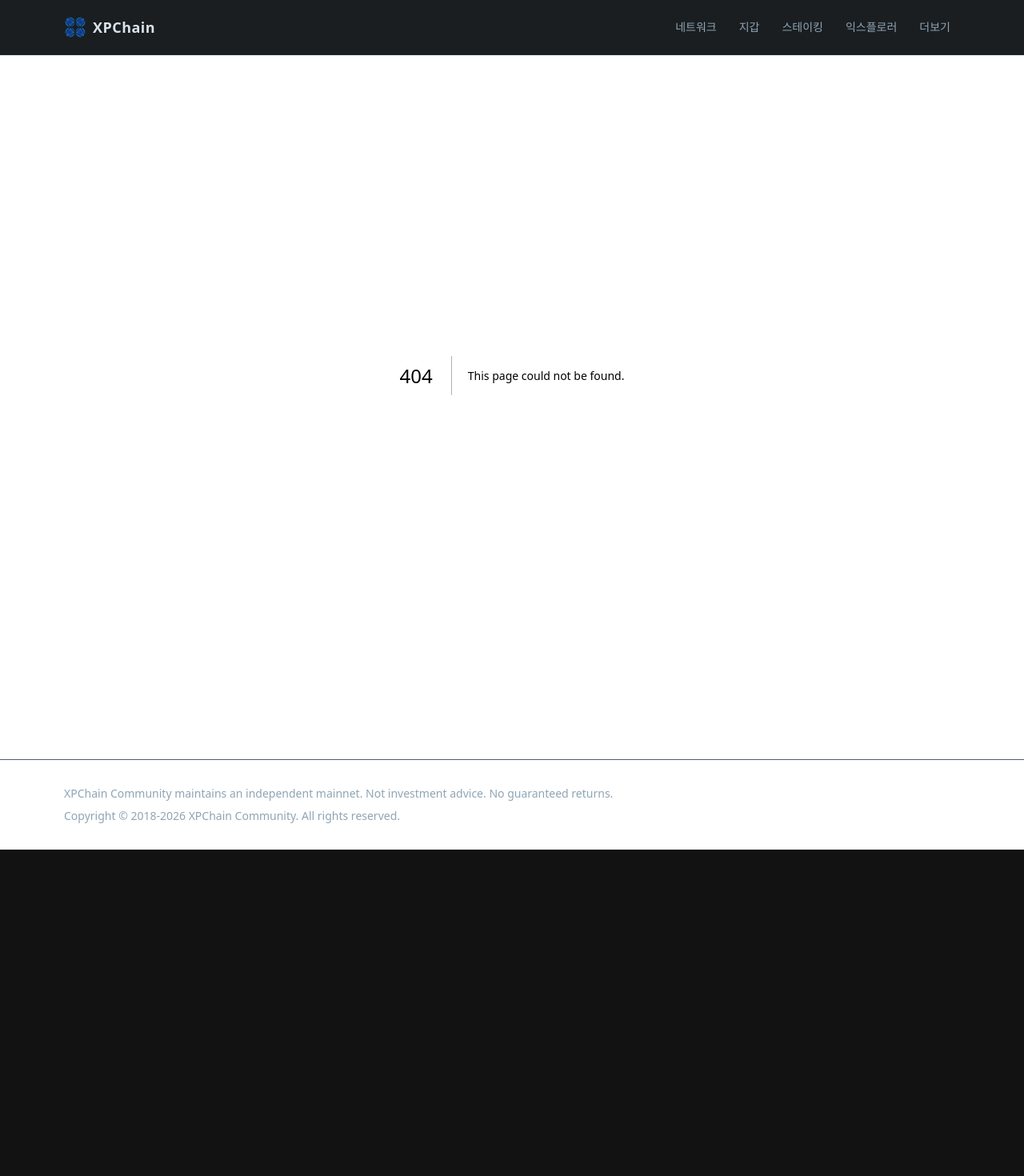
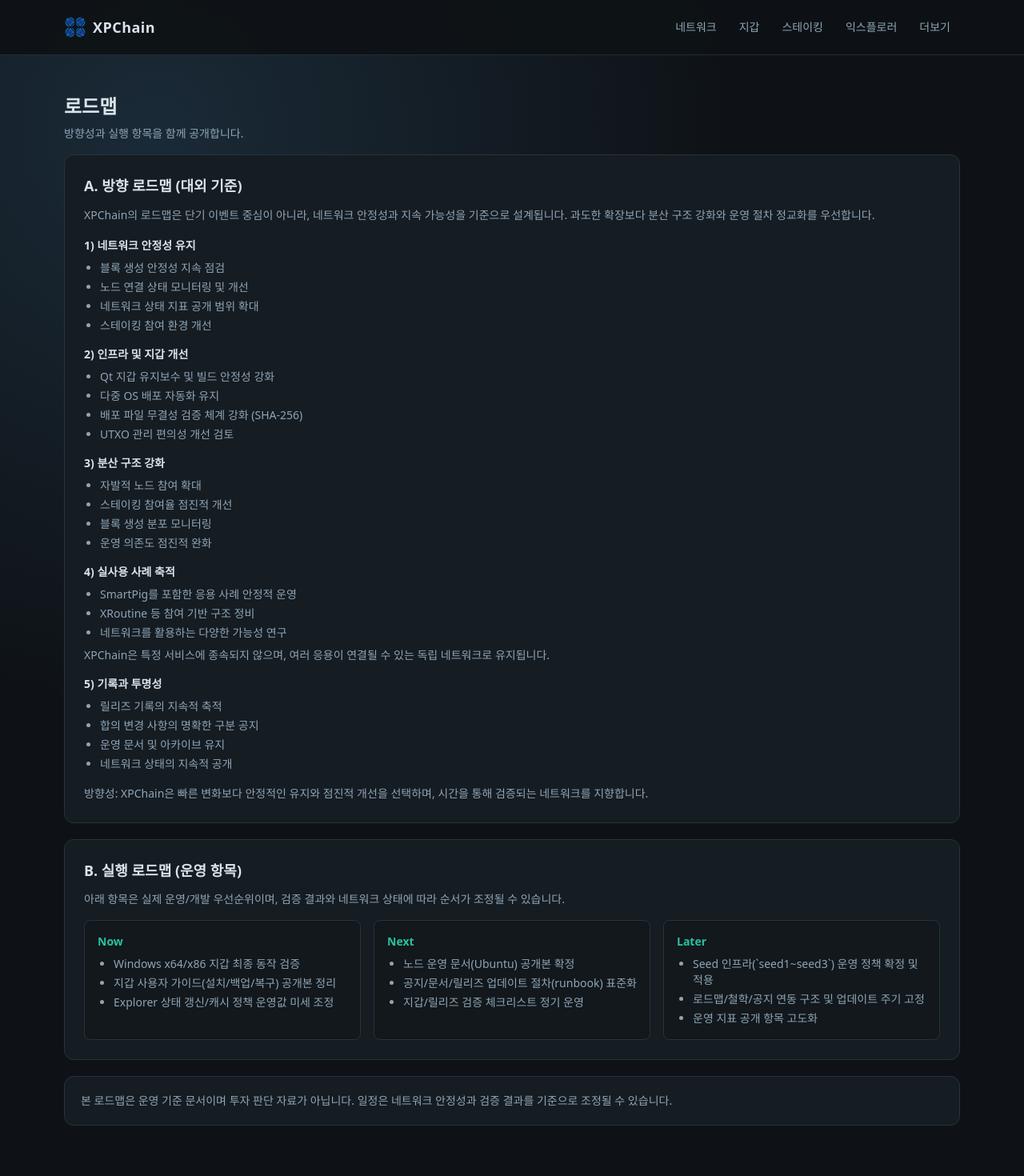
Before and after one commit to arnoldcho/xpchain-web, a Next.js app: page /roadmap in a window 1280 px wide. Before the commit this address had no page. Shown: the top 1470 px of the page at 80% size. Before the commit the page ends 1062 px from the top, so only its background shows below. Built offline with nearby package versions, Linux system fonts and the light colour scheme.

Commit message:
feat: add roadmap page and align navigation/docs

```diff
--- a/app/docs/page.tsx
+++ b/app/docs/page.tsx
@@ -50,6 +50,9 @@
             <a href="/philosophy" className="text-accent">
               철학(운영 원칙/투명성) 보기
             </a>
+            <a href="/roadmap" className="text-accent">
+              로드맵 보기
+            </a>
             <a href="/notices" className="text-accent">
               공지/업데이트 보기
             </a>
--- /dev/null
+++ b/app/roadmap/page.tsx
@@ -0,0 +1,111 @@
+import { Section } from '@/components/Section';
+
+export default function RoadmapPage() {
+  return (
+    <Section title="로드맵" subtitle="방향성과 실행 항목을 함께 공개합니다.">
+      <div className="space-y-5 text-sm text-text">
+        <div className="panel p-5 sm:p-6">
+          <h3 className="text-lg font-semibold text-text">A. 방향 로드맵 (대외 기준)</h3>
+          <p className="mt-3 leading-relaxed text-mute">
+            XPChain의 로드맵은 단기 이벤트 중심이 아니라, 네트워크 안정성과 지속 가능성을 기준으로 설계됩니다.
+            과도한 확장보다 분산 구조 강화와 운영 절차 정교화를 우선합니다.
+          </p>
+          <div className="mt-4 space-y-4">
+            <div>
+              <p className="font-semibold text-text">1) 네트워크 안정성 유지</p>
+              <ul className="mt-2 list-disc space-y-1 pl-5 text-mute">
+                <li>블록 생성 안정성 지속 점검</li>
+                <li>노드 연결 상태 모니터링 및 개선</li>
+                <li>네트워크 상태 지표 공개 범위 확대</li>
+                <li>스테이킹 참여 환경 개선</li>
+              </ul>
+            </div>
+            <div>
+              <p className="font-semibold text-text">2) 인프라 및 지갑 개선</p>
+              <ul className="mt-2 list-disc space-y-1 pl-5 text-mute">
+                <li>Qt 지갑 유지보수 및 빌드 안정성 강화</li>
+                <li>다중 OS 배포 자동화 유지</li>
+                <li>배포 파일 무결성 검증 체계 강화 (SHA-256)</li>
+                <li>UTXO 관리 편의성 개선 검토</li>
+              </ul>
+            </div>
+            <div>
+              <p className="font-semibold text-text">3) 분산 구조 강화</p>
+              <ul className="mt-2 list-disc space-y-1 pl-5 text-mute">
+                <li>자발적 노드 참여 확대</li>
+                <li>스테이킹 참여율 점진적 개선</li>
+                <li>블록 생성 분포 모니터링</li>
+                <li>운영 의존도 점진적 완화</li>
+              </ul>
+            </div>
+            <div>
+              <p className="font-semibold text-text">4) 실사용 사례 축적</p>
+              <ul className="mt-2 list-disc space-y-1 pl-5 text-mute">
+                <li>SmartPig를 포함한 응용 사례 안정적 운영</li>
+                <li>XRoutine 등 참여 기반 구조 정비</li>
+                <li>네트워크를 활용하는 다양한 가능성 연구</li>
+              </ul>
+              <p className="mt-2 text-mute">
+                XPChain은 특정 서비스에 종속되지 않으며, 여러 응용이 연결될 수 있는 독립 네트워크로 유지됩니다.
+              </p>
+            </div>
+            <div>
+              <p className="font-semibold text-text">5) 기록과 투명성</p>
+              <ul className="mt-2 list-disc space-y-1 pl-5 text-mute">
+                <li>릴리즈 기록의 지속적 축적</li>
+                <li>합의 변경 사항의 명확한 구분 공지</li>
+                <li>운영 문서 및 아카이브 유지</li>
+                <li>네트워크 상태의 지속적 공개</li>
+              </ul>
+            </div>
+          </div>
+          <p className="mt-4 leading-relaxed text-mute">
+            방향성: XPChain은 빠른 변화보다 안정적인 유지와 점진적 개선을 선택하며, 시간을 통해 검증되는 네트워크를
+            지향합니다.
+          </p>
+        </div>
+
+        <div className="panel p-5 sm:p-6">
+          <h3 className="text-lg font-semibold text-text">B. 실행 로드맵 (운영 항목)</h3>
+          <p className="mt-3 text-mute">
+            아래 항목은 실제 운영/개발 우선순위이며, 검증 결과와 네트워크 상태에 따라 순서가 조정될 수 있습니다.
+          </p>
+
+          <div className="mt-4 grid gap-4 lg:grid-cols-3">
+            <div className="rounded-lg border border-line bg-bg/40 p-4">
+              <p className="text-sm font-semibold text-accent">Now</p>
+              <ul className="mt-2 list-disc space-y-1 pl-5 text-mute">
+                <li>Windows x64/x86 지갑 최종 동작 검증</li>
+                <li>지갑 사용자 가이드(설치/백업/복구) 공개본 정리</li>
+                <li>Explorer 상태 갱신/캐시 정책 운영값 미세 조정</li>
+              </ul>
+            </div>
+            <div className="rounded-lg border border-line bg-bg/40 p-4">
+              <p className="text-sm font-semibold text-accent">Next</p>
+              <ul className="mt-2 list-disc space-y-1 pl-5 text-mute">
+                <li>노드 운영 문서(Ubuntu) 공개본 확정</li>
+                <li>공지/문서/릴리즈 업데이트 절차(runbook) 표준화</li>
+                <li>지갑/릴리즈 검증 체크리스트 정기 운영</li>
+              </ul>
+            </div>
+            <div className="rounded-lg border border-line bg-bg/40 p-4">
+              <p className="text-sm font-semibold text-accent">Later</p>
+              <ul className="mt-2 list-disc space-y-1 pl-5 text-mute">
+                <li>Seed 인프라(`seed1~seed3`) 운영 정책 확정 및 적용</li>
+                <li>로드맵/철학/공지 연동 구조 및 업데이트 주기 고정</li>
+                <li>운영 지표 공개 항목 고도화</li>
+              </ul>
+            </div>
+          </div>
+        </div>
+
+        <div className="panel p-5 text-mute">
+          <p>
+            본 로드맵은 운영 기준 문서이며 투자 판단 자료가 아닙니다. 일정은 네트워크 안정성과 검증 결과를 기준으로
+            조정될 수 있습니다.
+          </p>
+        </div>
+      </div>
+    </Section>
+  );
+}
--- a/components/Navbar.tsx
+++ b/components/Navbar.tsx
@@ -21,6 +21,7 @@
     links: [
       { href: '/notices', label: '공지' },
       { href: '/docs', label: '문서' },
+      { href: '/roadmap', label: '로드맵' },
       { href: '/build', label: '빌드' },
       { href: '/community', label: '커뮤니티' },
       { href: '/philosophy', label: '철학' }
```
Also changed, not shown: 1 other file (tests, documents, lock files or other folders).
